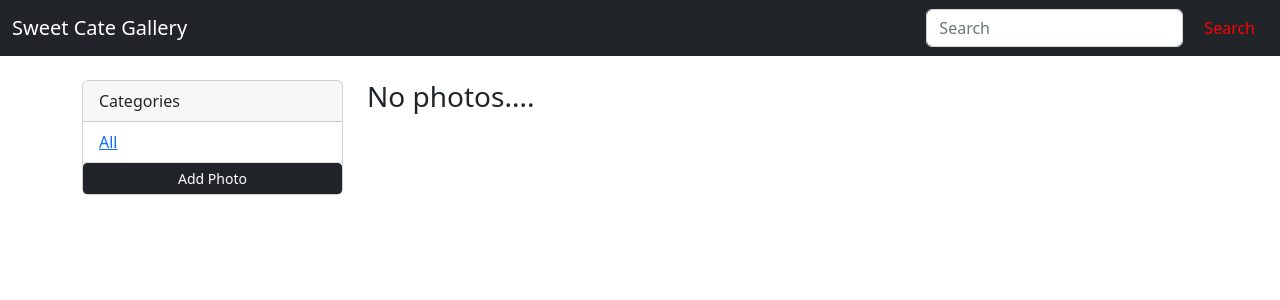
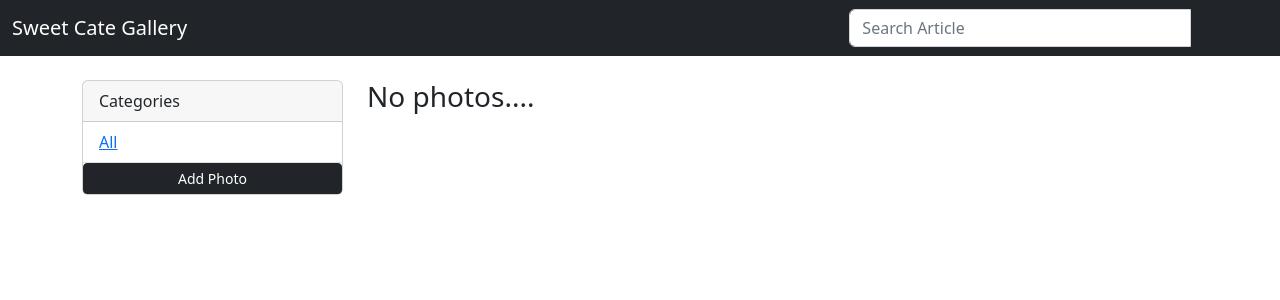
Before and after one commit to catekui/photogallery, a Django app: page / in a window 1280 px wide. Shown: the top 300 px of the page. Run offline with Django 4.2, Linux system fonts and the light colour scheme; data that the repository does not hold is empty.

Commit message:
added search and its functionality

```diff
--- a/photos/models.py
+++ b/photos/models.py
@@ -5,9 +5,14 @@
 
 class Category(models.Model):
     name = models.CharField(max_length=100, null=False, blank=False)
+    @classmethod
+    def search_by_category(cls,search_term):
+        images = cls.objects.filter(name__icontains=search_term)
+        return images
 
     def __str__(self):
         return self.name
+
 
 class Photo(models.Model):
     category = models.ForeignKey(Category, on_delete=models.SET_NULL, null=True, blank=True)
--- a/photos/templates/photos/gallery.html
+++ b/photos/templates/photos/gallery.html
@@ -24,10 +24,20 @@
     <nav class="navbar bg-dark">
         <div class="container-fluid">
             <a class="navbar-brand text-white">Sweet Cate Gallery</a>
-            <form class="d-flex" role="search">
-                <input class="form-control me-2" type="search" placeholder="Search" aria-label="Search">
-                <button class="btn" style="color:red;" type="submit">Search</button>
+            <!-- Adding a search form  -->
+            <div class="col-sm-4 col-md-4 navbar-right">
+
+                <form class="navbar-form" role="search" action="{% url 'search_results' %}">
+
+                    <div class="input-group">
+                        <input type="text" class="form-control" placeholder="Search Article" name="article">
+                        <div class="input-group-btn">
+                            <button class="btn btn-default" type="submit">submit</button>
+                        </div>
+                    </div>
+
                 </form>
+            </div>
         </div>
     </nav>
 
@@ -64,9 +74,7 @@
                     {% for photo in photos %}
                     <div class="col-md-4">
                         <div class="card my-2">
-                            <img
-                            src="{{photo.image.url}}"
-                            class="image-thumbnail" alt="image cap">
+                            <img src="{{photo.image.url}}" class="image-thumbnail" alt="image cap">
                             <div class="card-body">
                                 <!-- <h5 class="card-title">Card title</h5> -->
                                 <small>Category: {{photo.category.name}}</small>
--- a/photos/urls.py
+++ b/photos/urls.py
@@ -9,6 +9,7 @@
     path('index/', views.index, name='index'),
     path('base/', views.base, name='base'),
     path('photo/<str:pk>/', views.viewPhoto, name='photo'),
-    path('add/', views.addPhoto, name='add')
+    path('add/', views.addPhoto, name='add'),
+    path('search/', views.search_results, name='search_results')
 
 ]
--- a/photos/views.py
+++ b/photos/views.py
@@ -56,3 +56,16 @@
         return redirect('gallery')
     context = {'categories': categories}
     return render(request, 'photos/add.html',context)
+
+def search_results(request):
+
+    if 'category' in request.GET and request.GET["category"]:
+        search_term = request.GET.get("category")
+        searched_images = Category.search_by_category(search_term)
+        message = f"{search_term}"
+
+        return render(request, 'photos/search.html',{"message":message,"categories": searched_images})
+
+    else:
+        message = "You haven't searched for any term"
+        return render(request, 'photos/search.html',{"message":message})
```
Also changed, not shown: photos/templates/photos/search.html (added, +34 -0 lines). Lines whose indentation alone changed are shown as unchanged.
